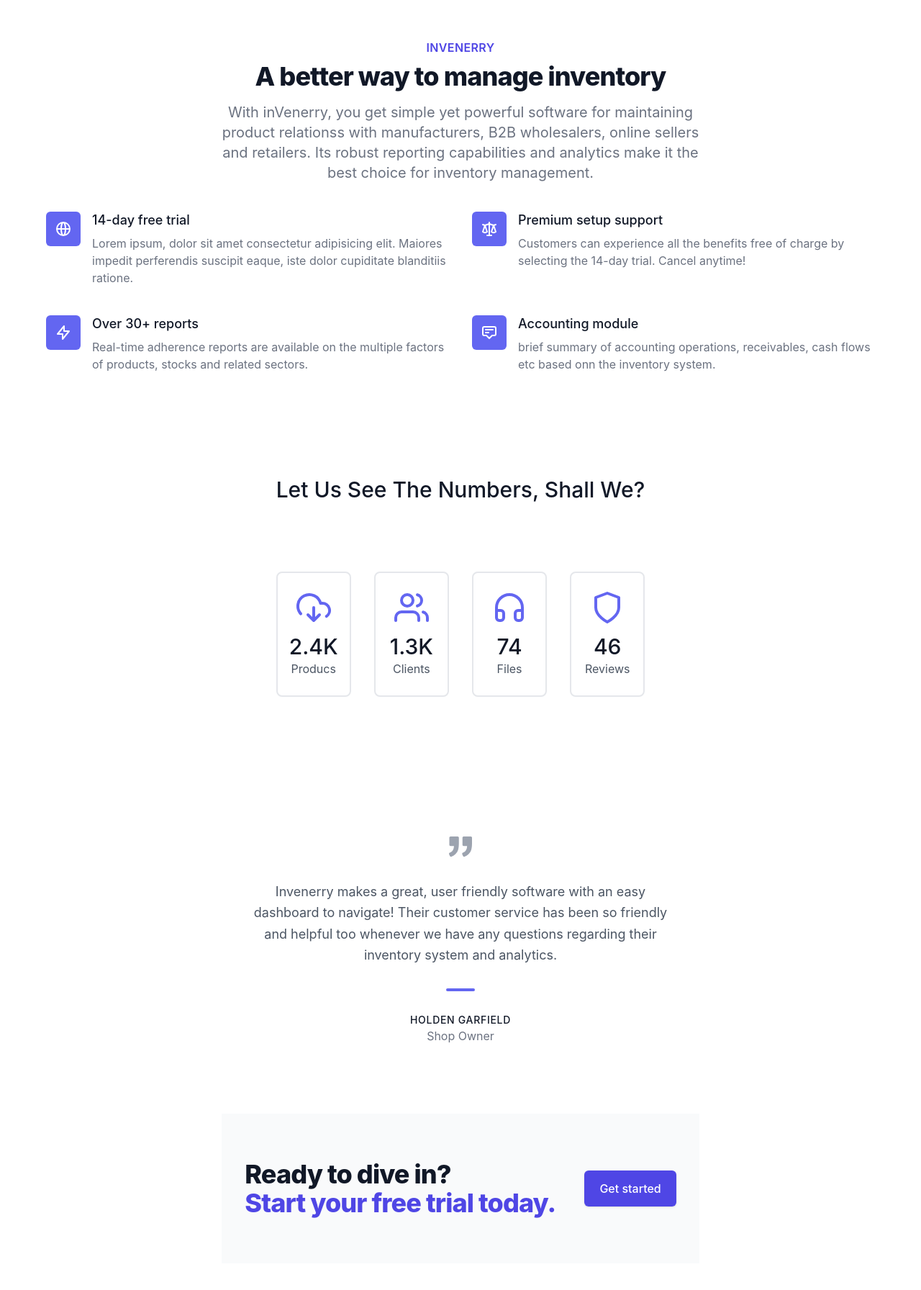
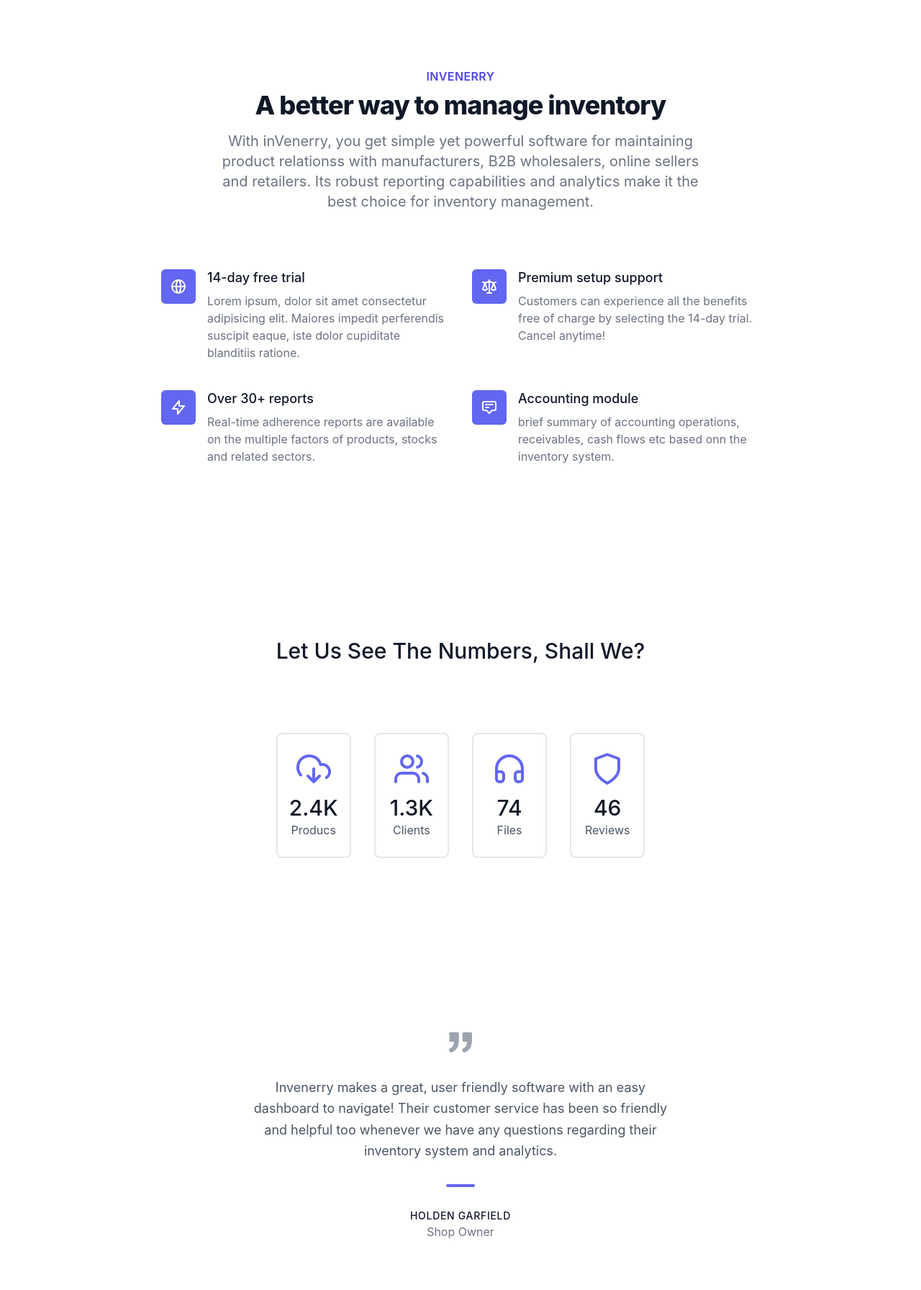
Before and after one commit to aialvi/Tailwind-NextJS-Landing-Page, a Next.js app: page / in a window 1280 px wide. Shown: the part 768-2560 px from the top of the page at 72% size. Built offline with nearby package versions, Linux system fonts and the light colour scheme; grey boxes are pictures that could not be loaded.

Commit message:
Modify margin and padding between sections

```diff
--- a/pages/components/CTA.js
+++ b/pages/components/CTA.js
@@ -1,6 +1,6 @@
 export default function CTA() {
   return (
-    <div className="bg-gray-50">
+    <div className="bg-gray-50 mt-12">
       <div className="max-w-7xl mx-auto py-12 px-4 sm:px-6 lg:py-16 lg:px-8 lg:flex lg:items-center lg:justify-between">
         <h2 className="text-3xl font-extrabold tracking-tight text-gray-900 sm:text-4xl">
           <span className="block">Ready to dive in?</span>
--- a/pages/components/Contact.js
+++ b/pages/components/Contact.js
@@ -1,7 +1,7 @@
 /* eslint-disable @next/next/no-img-element */
 export default function Contact() {
   return (
-    <section className="text-gray-600 body-font relative">
+    <section className="text-gray-600 body-font relative mt-12">
       <div className="container px-5 py-24 mx-auto">
         <div className="flex flex-col text-center w-full mb-12">
           <h1 className="sm:text-3xl text-2xl font-medium title-font mb-4 text-gray-900">
--- a/pages/components/Features.js
+++ b/pages/components/Features.js
@@ -34,9 +34,9 @@ const features = [
 
 export default function Features() {
   return (
-    <div className="py-12 bg-white">
-      <div className="max-w-7xl mx-auto px-4 sm:px-6 lg:px-8">
-        <div className="lg:text-center">
+    <div className="mb-12 py-12 bg-white">
+      <div className="max-w-4xl mx-auto px-4 sm:px-6 lg:px-8">
+        <div className="lg:text-center py-10">
           <h2 className="text-base text-indigo-600 font-semibold tracking-wide uppercase">
             Invenerry
           </h2>
--- a/pages/components/Statistics.js
+++ b/pages/components/Statistics.js
@@ -1,6 +1,6 @@
 export default function Statistics() {
   return (
-    <section className="text-gray-600 body-font">
+    <section className="text-gray-600 body-font my-12">
       <div className="container px-5 py-24 mx-auto">
         <div className="flex flex-col text-center w-full mb-20">
           <h1 className="sm:text-3xl text-2xl font-medium title-font mb-4 text-gray-900">
```
